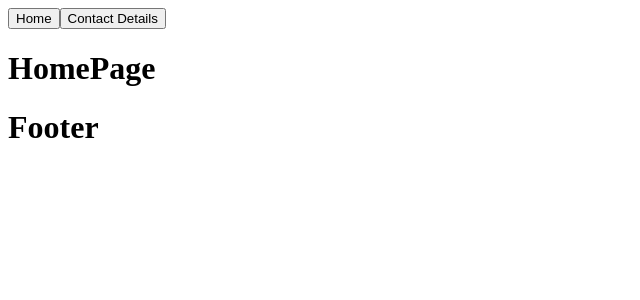
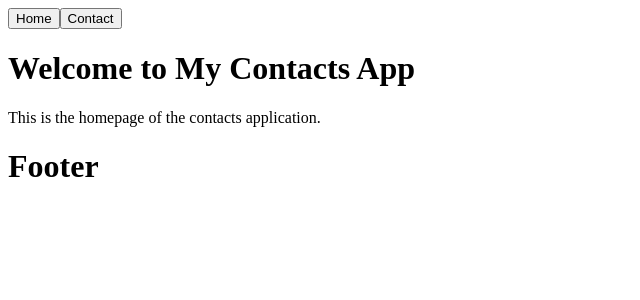
Before and after one commit to Kasra-Zafari/snapp-contacts, a React (Vite) app: page / in a window 1280 px wide. Shown: the top 300 px of the page, without its empty margins (0-640 px from the left). Built offline with nearby package versions, Linux system fonts and the light colour scheme.

Commit message:
HomePage-WelcomePage

```diff
--- a/src/App.jsx
+++ b/src/App.jsx
@@ -2,7 +2,7 @@
 // import './App.css'
 
 import HomePage from "./components/HomePage"
-import ContactDetails from "./components/ContactDetails"
+import Contacts from "./components/Contacts"
 import Layout from "./components/Layout"
 import { BrowserRouter, Routes, Route } from "react-router-dom"
 
@@ -14,7 +14,7 @@ function App() {
       <Layout>
         <Routes>
           <Route path="/" element={<HomePage/>}/>
-          <Route path="/contact" element={<ContactDetails/>}/>
+          <Route path="/contacts" element={<Contacts/>}/>
         </Routes>
       </Layout>
       </BrowserRouter>
--- a/src/components/ContactDetails/index.jsx
+++ /dev/null
@@ -1,10 +0,0 @@
-
-
-const ContactDetails = () => {
-
-    return (
-        <h1>ContactDetails</h1>
-    )
-}
-
-export default ContactDetails;
--- /dev/null
+++ b/src/components/Contacts/index.jsx
@@ -0,0 +1,10 @@
+
+
+const Contacts = () => {
+
+    return (
+        <h1>Contacts</h1>
+    )
+}
+
+export default Contacts;
--- a/src/components/Header/index.jsx
+++ b/src/components/Header/index.jsx
@@ -9,8 +9,8 @@ const Header = () => {
                 <Link to="/">
                     <button>Home</button>
                 </Link>
-                <Link to="/Contact">
-                    <button>Contact Details</button>
+                <Link to="/contacts">
+                    <button>Contact</button>
                 </Link>
             </header>
         </>
--- a/src/components/HomePage/index.jsx
+++ b/src/components/HomePage/index.jsx
@@ -3,7 +3,10 @@
 const HomePage = () => {
 
     return (
-        <h1>HomePage</h1>
+        <div>
+            <h1>Welcome to My Contacts App</h1>
+            <p>This is the homepage of the contacts application.</p>
+        </div>
     )
 }
 
```
